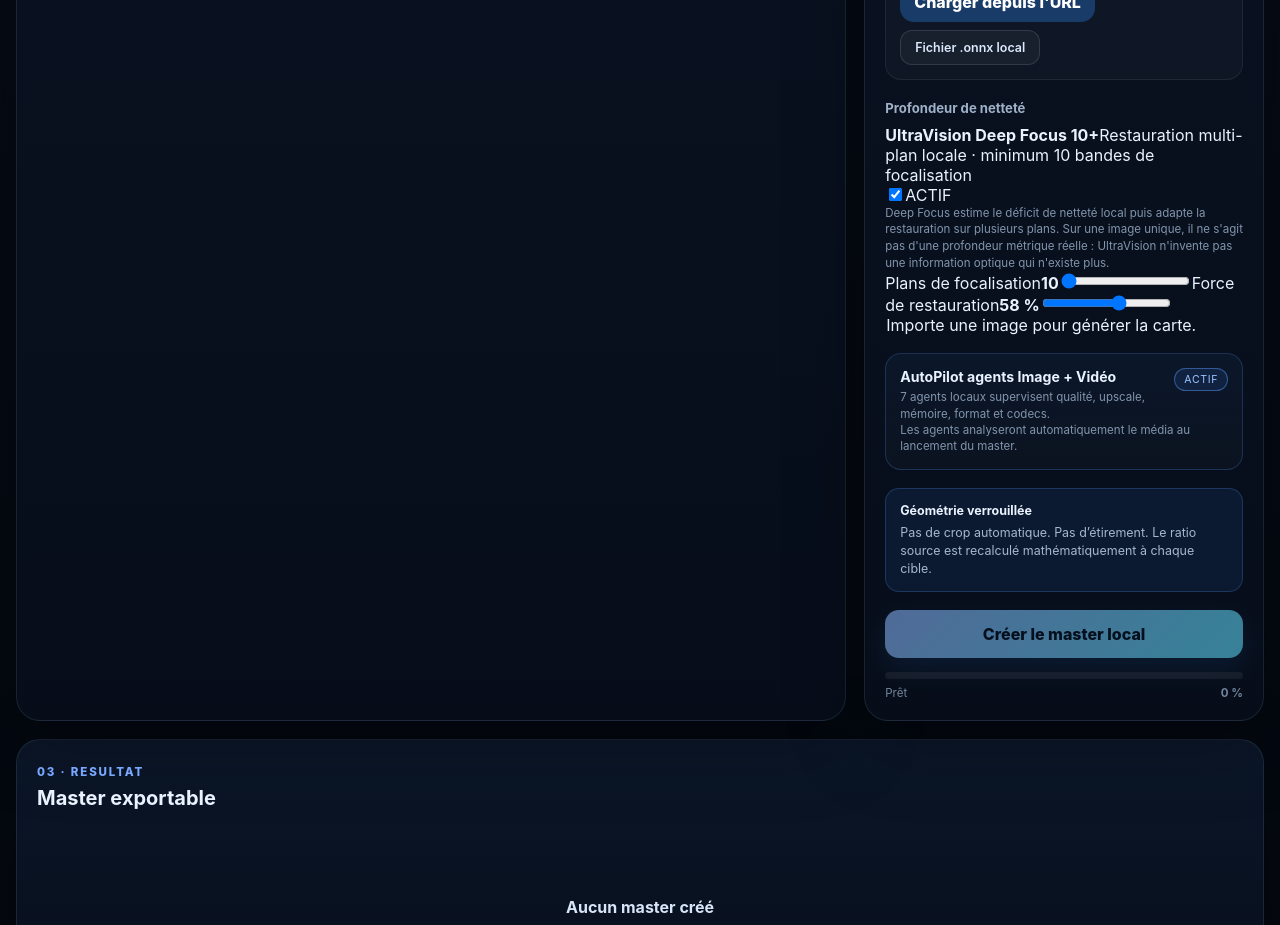
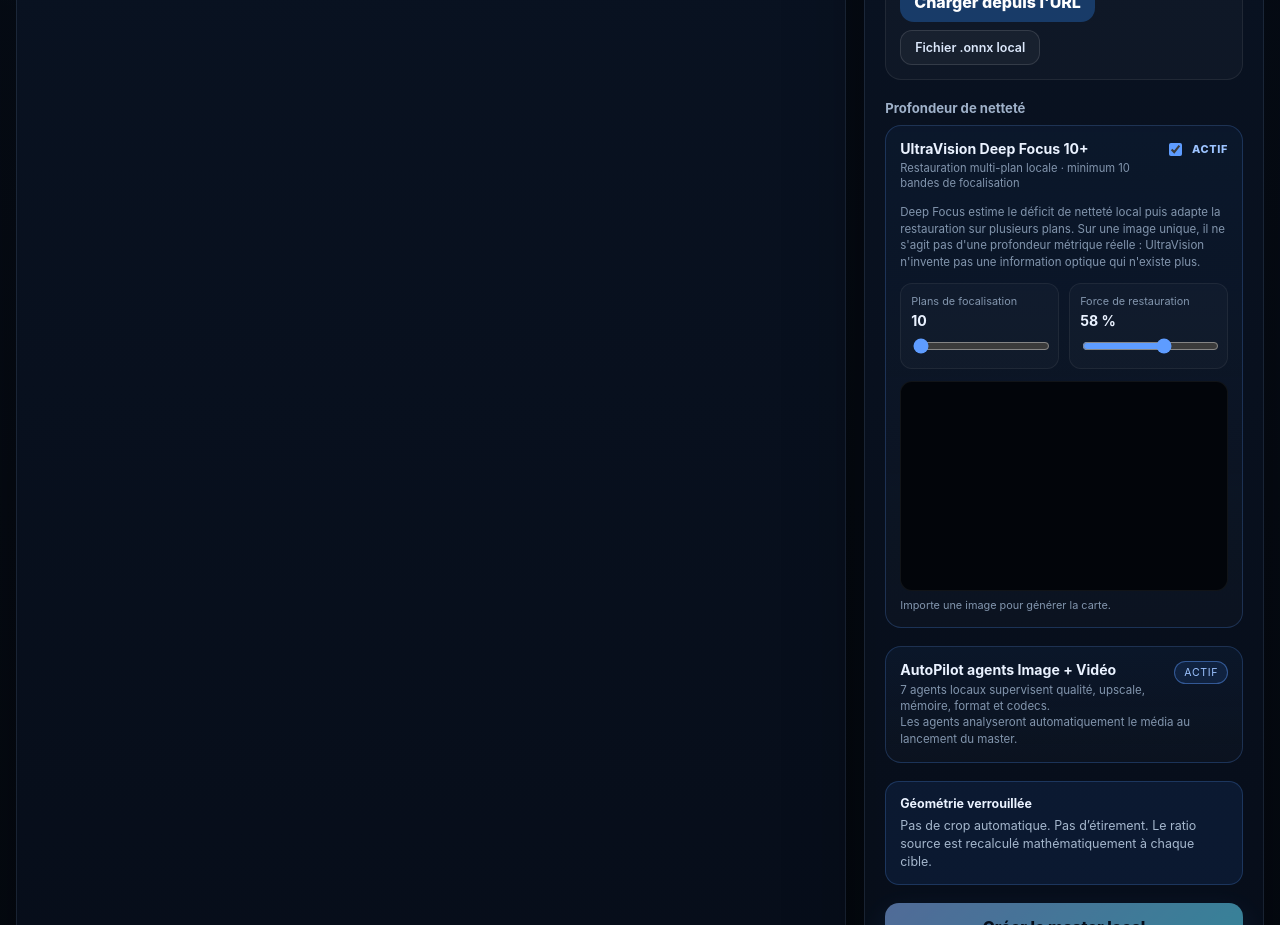
Before and after one commit to Nikoju1977/Niko-Ultravision, a React (Vite) app: page / in a window 1280 px wide. Shown: the part 1140-2065 px from the top of the page. Built offline with nearby package versions, Linux system fonts and the light colour scheme.

Commit message:
style: add Deep Focus 10+ controls and focus map

```diff
--- a/src/styles.css
+++ b/src/styles.css
@@ -366,3 +366,113 @@
     align-items: center;
   }
 }
+
+
+/* --- UltraVision Deep Focus 10+ --- */
+.deep-focus-box {
+  padding: 14px;
+  border-radius: 16px;
+  border: 1px solid rgba(94, 156, 255, .22);
+  background: linear-gradient(180deg, rgba(22, 53, 96, .18), rgba(255,255,255,.02));
+  display: grid;
+  gap: 12px;
+}
+
+.deep-focus-head {
+  display: flex;
+  align-items: flex-start;
+  justify-content: space-between;
+  gap: 12px;
+}
+
+.deep-focus-head > div {
+  display: grid;
+  gap: 4px;
+}
+
+.deep-focus-head strong {
+  font-size: .88rem;
+}
+
+.deep-focus-head > div > span {
+  color: #8295ad;
+  font-size: .7rem;
+  line-height: 1.4;
+}
+
+.switch-row {
+  display: inline-flex;
+  align-items: center;
+  gap: 7px;
+  color: #9cc3ff;
+  font-size: .68rem;
+  font-weight: 800;
+  letter-spacing: .06em;
+}
+
+.switch-row input {
+  accent-color: #5e9cff;
+}
+
+.deep-focus-controls {
+  display: grid;
+  grid-template-columns: 1fr 1fr;
+  gap: 10px;
+}
+
+.deep-focus-controls label {
+  padding: 10px;
+  border-radius: 12px;
+  background: rgba(255,255,255,.025);
+  border: 1px solid rgba(255,255,255,.06);
+}
+
+.deep-focus-controls label > span,
+.deep-focus-controls label > strong {
+  display: block;
+}
+
+.deep-focus-controls label > span {
+  color: #8295ad;
+  font-size: .68rem;
+}
+
+.deep-focus-controls label > strong {
+  margin: 4px 0 7px;
+  font-size: .88rem;
+}
+
+.deep-focus-controls input[type="range"] {
+  width: 100%;
+  accent-color: #5e9cff;
+}
+
+.focus-map-wrap {
+  display: grid;
+  gap: 7px;
+}
+
+.focus-map {
+  width: 100%;
+  max-height: 210px;
+  object-fit: contain;
+  border-radius: 12px;
+  background: #02050a;
+  border: 1px solid rgba(255,255,255,.06);
+}
+
+.focus-map-wrap > span {
+  color: #8295ad;
+  font-size: .68rem;
+  line-height: 1.4;
+}
+
+@media (max-width: 640px) {
+  .deep-focus-head {
+    align-items: center;
+  }
+
+  .deep-focus-controls {
+    grid-template-columns: 1fr;
+  }
+}
```
